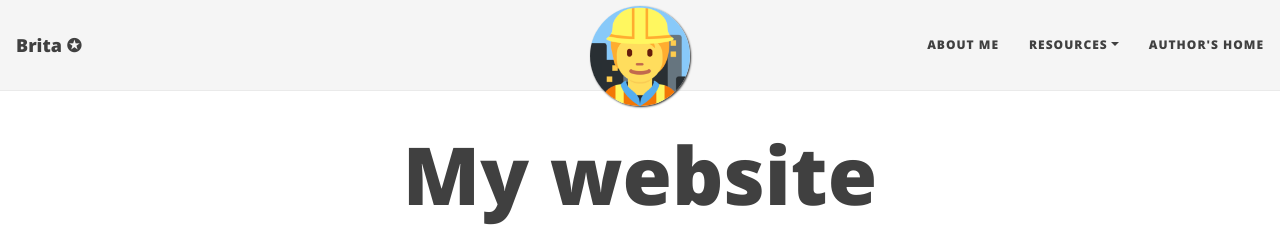
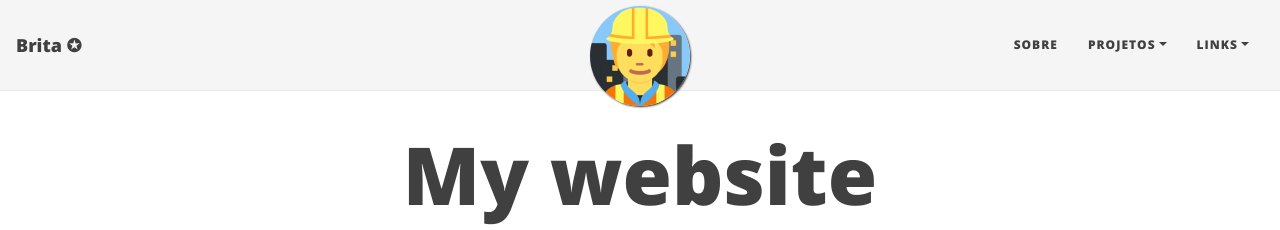
Before and after one commit to britadeiro/britadeiro.github.io, a Jekyll site: the page built from index.html, in a window 1280 px wide. Shown: the top 230 px of the page. Built offline with Jekyll 4.4.1, drawn with Linux system fonts in a browser that asks for light colours; nearby versions of some CDN libraries; the list of posts is cut into pages by our own code.

Commit message:
Update _config.yml

```diff
--- a/_config.yml
+++ b/_config.yml
@@ -4,7 +4,7 @@
 title: Brita ✪
 
 # Short description of your site
-description: A virtual proof that I'm awesome
+description: Brita ✪, por Brita de Iro
 
 # Your name to show in the footer
 author: Brita de Iro
@@ -12,11 +12,14 @@ author: Brita de Iro
 # --- List of links in the navigation bar --- #
 
 navbar-links:
-  About Me: "aboutme"
-  Resources:
-    - Beautiful Jekyll: "https://beautifuljekyll.com"
-    - Learn markdown: "https://www.markdowntutorial.com/"
-  Author's home: "https://deanattali.com"
+  Sobre: "sobre"
+  Projetos:
+    - Projeto 1: "#"
+    - Projeto 2: "#"
+    - Projeto 3: "#"
+  Links:
+    - Twitter: "https://twitter.com/britadeiro"
+    - Reddit: "https://www.reddit.com/r/britadeiro/"
 
 # --- Logo --- #
 
```
